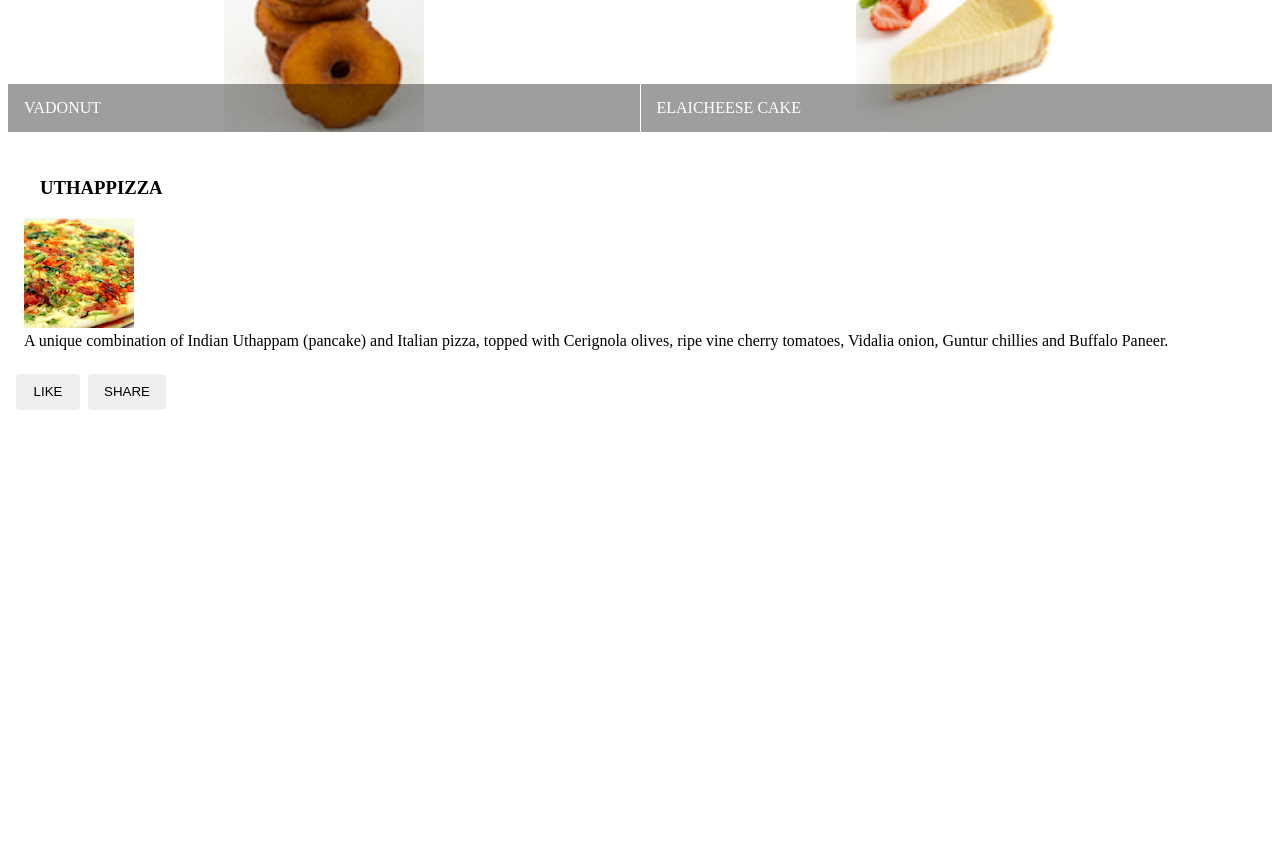
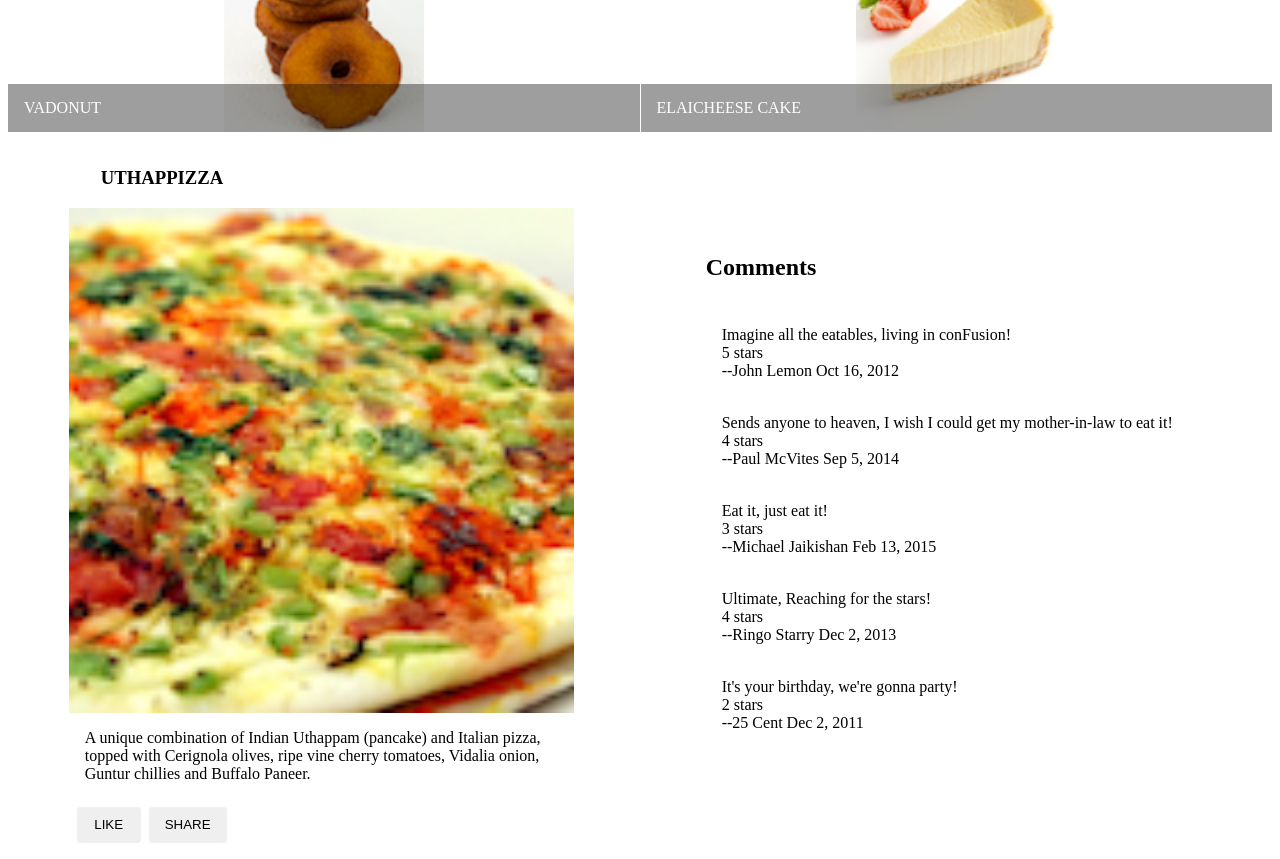
Before and after one commit to fedeful/Learn-Angular, an Angular app: page / in a window 1280 px wide. Shown: the part 420-1279 px from the top of the page. Before the commit the page ends 846 px from the top, so only its background shows below. Built offline with nearby package versions, Linux system fonts and the light colour scheme.

Commit message:
first assignment

```diff
--- a/src/app/app.module.ts
+++ b/src/app/app.module.ts
@@ -13,12 +13,14 @@ import { AppRoutingModule } from './app-routing.module';
 import { AppComponent } from './app.component';
 
 import 'hammerjs';
-import { MenuComponent } from './menu/menu.component'
+import { MenuComponent } from './menu/menu.component';
+import { DishdetailComponent } from './dishdetail/dishdetail.component'
 
 @NgModule({
   declarations: [
     AppComponent,
-    MenuComponent
+    MenuComponent,
+    DishdetailComponent
   ],
   imports: [
     MatCardModule,
--- /dev/null
+++ b/src/app/dishdetail/dishdetail.component.html
@@ -0,0 +1,37 @@
+<div class="container"
+    fxLayout="row"
+    fxLayout.sm="column"
+    fxLayout.xs="column"
+    fxLayoutAlign.gt-md="space-around center"
+    fxLayoutGap="10px"
+    fxLayoutGap.xs="0">
+
+  <div fxFlex="40" *ngIf="dish">
+    <mat-card>
+        <mat-card-header>
+            <mat-card-title>
+                <h3>{{dish.name | uppercase}}</h3>
+            </mat-card-title>
+        </mat-card-header>
+        <img mat-card-image src={{dish.image}} alt={{dish.name}}>
+        <mat-card-content>
+            <p>{{dish.description}}</p>
+        </mat-card-content>
+        <mat-card-actions>
+            <button mat-button>LIKE</button>
+            <button mat-button>SHARE</button>
+        </mat-card-actions>
+    </mat-card>
+  </div>
+
+  <div fxFlex="40" *ngIf="dish">
+    <h2>Comments</h2>
+    <mat-list>
+        <mat-list-item *ngFor="let comment of dish.comments">
+            <p mat-line>{{comment.comment}}</p>
+            <p mat-line>{{comment.rating}} stars</p>
+            <p mat-line>--{{comment.author}} {{comment.date | date: 'mediumDate'}}</p>
+        </mat-list-item>
+    </mat-list>
+  </div>
+</div>
--- /dev/null
+++ b/src/app/dishdetail/dishdetail.component.scss
@@ -0,0 +1,5 @@
+
+
+.mat-list-item{
+    padding-top: 50px;
+}
--- /dev/null
+++ b/src/app/dishdetail/dishdetail.component.ts
@@ -0,0 +1,61 @@
+import { Component, OnInit } from '@angular/core';
+
+const DISH = {
+  id: '0',
+  name: 'Uthappizza',
+  image: '/assets/images/uthappizza.png',
+  category: 'mains',
+  featured: true,
+  label: 'Hot',
+  price: '4.99',
+  // tslint:disable-next-line:max-line-length
+  description: 'A unique combination of Indian Uthappam (pancake) and Italian pizza, topped with Cerignola olives, ripe vine cherry tomatoes, Vidalia onion, Guntur chillies and Buffalo Paneer.',
+  comments: [
+       {
+           rating: 5,
+           comment: 'Imagine all the eatables, living in conFusion!',
+           author: 'John Lemon',
+           date: '2012-10-16T17:57:28.556094Z'
+       },
+       {
+           rating: 4,
+           comment: 'Sends anyone to heaven, I wish I could get my mother-in-law to eat it!',
+           author: 'Paul McVites',
+           date: '2014-09-05T17:57:28.556094Z'
+       },
+       {
+           rating: 3,
+           comment: 'Eat it, just eat it!',
+           author: 'Michael Jaikishan',
+           date: '2015-02-13T17:57:28.556094Z'
+       },
+       {
+           rating: 4,
+           comment: 'Ultimate, Reaching for the stars!',
+           author: 'Ringo Starry',
+           date: '2013-12-02T17:57:28.556094Z'
+       },
+       {
+           rating: 2,
+           comment: 'It\'s your birthday, we\'re gonna party!',
+           author: '25 Cent',
+           date: '2011-12-02T17:57:28.556094Z'
+       }
+   ]
+};
+
+@Component({
+  selector: 'app-dishdetail',
+  templateUrl: './dishdetail.component.html',
+  styleUrls: ['./dishdetail.component.scss']
+})
+export class DishdetailComponent implements OnInit {
+
+  dish = DISH;
+
+  constructor() { }
+
+  ngOnInit() {
+  }
+
+}
--- a/src/app/menu/menu.component.html
+++ b/src/app/menu/menu.component.html
@@ -18,26 +18,7 @@
                 </mat-grid-tile-footer>
             </mat-grid-tile>
         </mat-grid-list>
+        <app-dishdetail></app-dishdetail>
     </div>
-    <div fxFlex *ngIf="selectedDish">
-        <mat-card>
-            <mat-card-header>
-                <mat-card-title>
-                    <h3>{{selectedDish.name | uppercase}}</h3>
-                </mat-card-title>
-            </mat-card-header>
-            <img mat card-image src={{selectedDish.image}} alt={{selectedDish.name}}>
-            <mat-card-content>
-                <p>{{selectedDish.description}}</p>
-            </mat-card-content>
-            <mat-card-actions>
-                <button mat-button>
-                LIKE
-                </button>
-                <button mat-button>
-                SHARE
-                </button>
-            </mat-card-actions>
-        </mat-card>
-    </div>
+
 </div>
```
Also changed, not shown: 1 other file (tests, documents, lock files or other folders).
